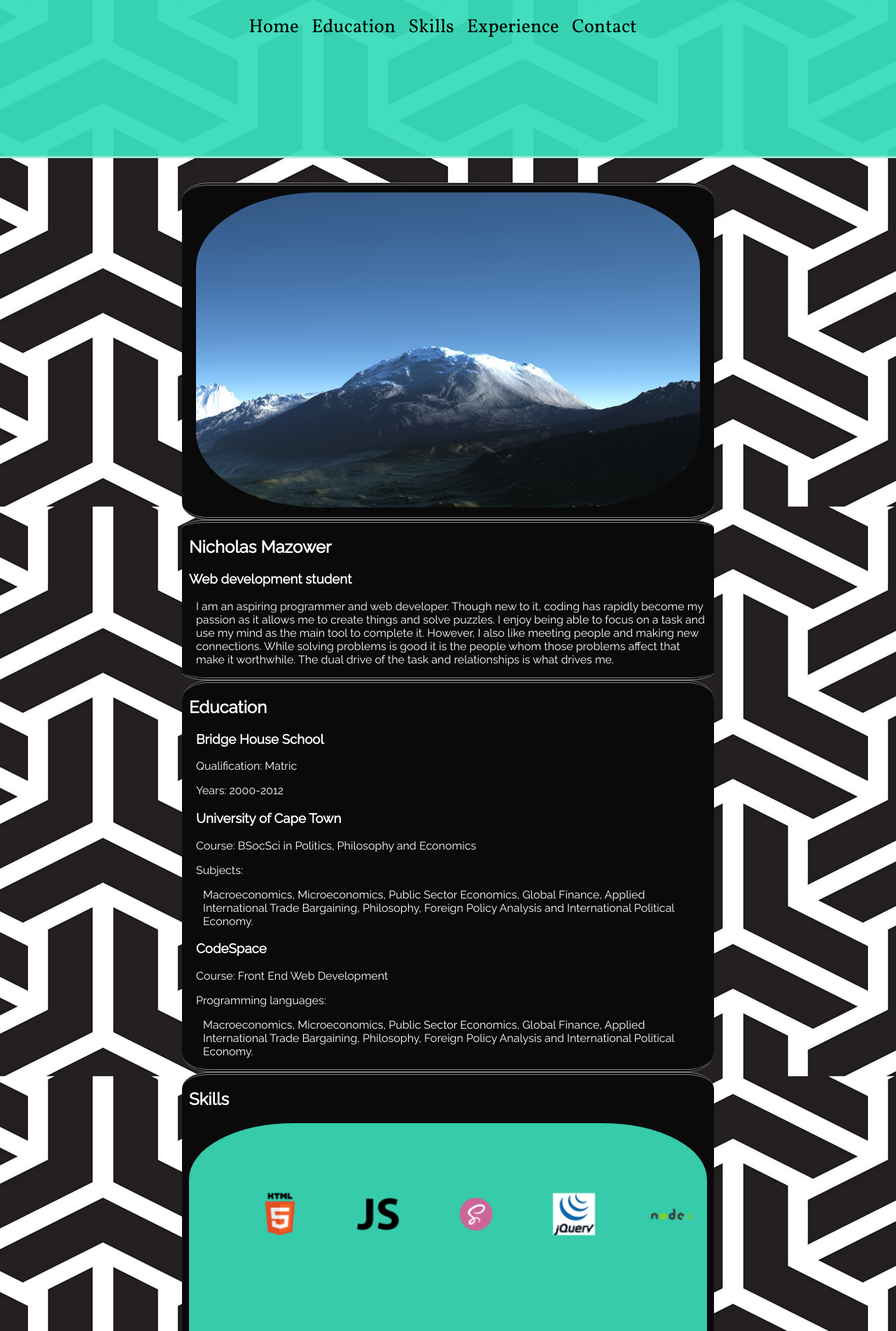
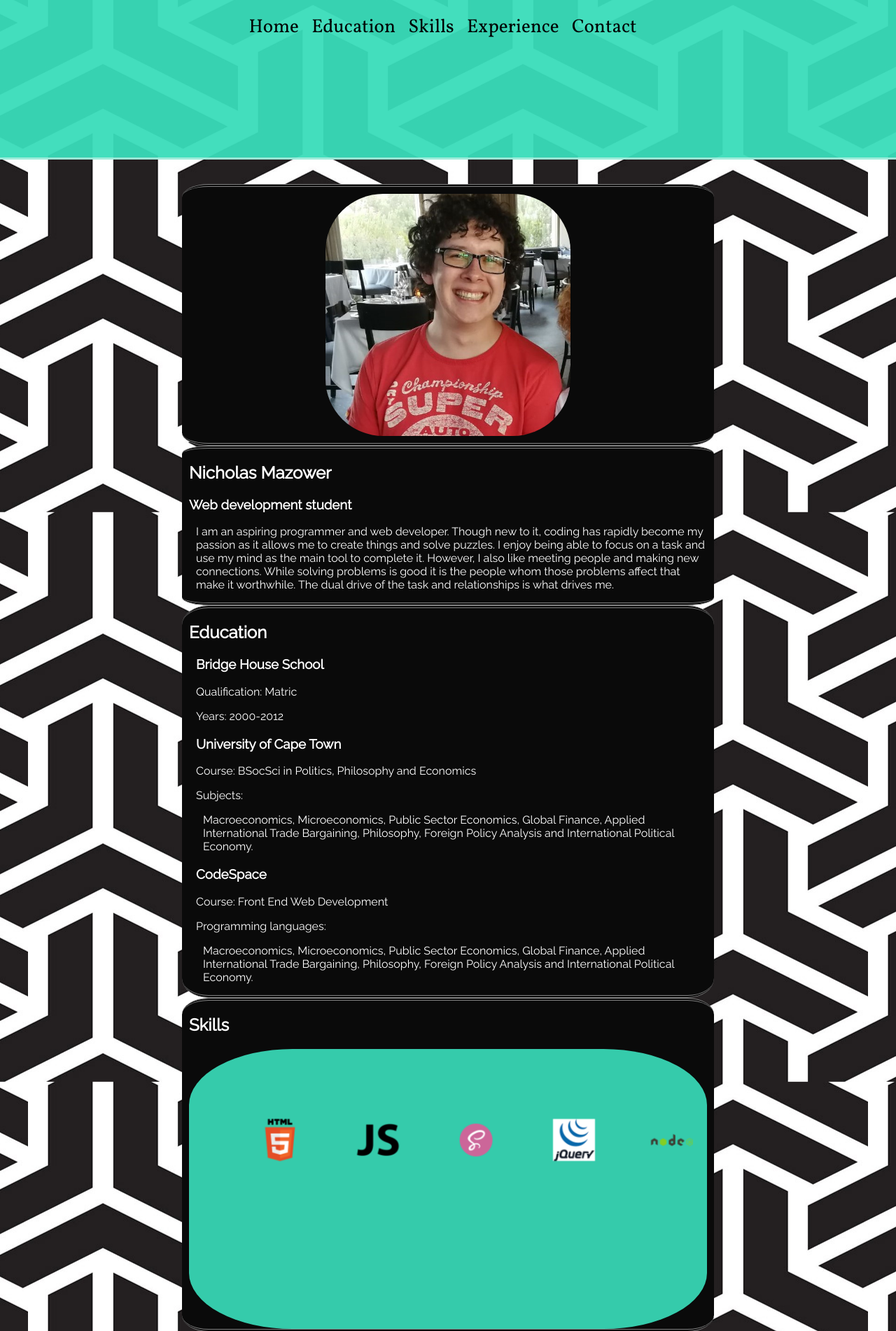
Before and after one commit to PaintingCaves/cv-website, a web app: file index.html in a window 1280 px wide. Shown: the top 1902 px of the page at 70% size. Run offline with its HTML, style and script files only (its server is not run), Linux system fonts and the light colour scheme.

Commit message:
Submission commit

```diff
--- a/assets/css/styles.css
+++ b/assets/css/styles.css
@@ -38,10 +38,21 @@ body:not(.owl-carousel) {
   }
 }
 .image{
-  max-width: 100%;
+  max-width: 50%;
   height: auto;
   padding: 10px;
   border-radius: 25%;
+  margin-left: auto;
+  margin-right: auto;
+  display: block;
+}
+.contactListLink{
+  text-decoration: none;
+  color:gold;
+}
+.contact-list{
+  list-style-type:none;
+
 }
 .content{
   background-color: rgb(10, 10, 10);
--- a/index.html
+++ b/index.html
@@ -25,7 +25,7 @@
       </div>
 
       <article class="" id="bodyArea ">
-        <section class="content"><img class="image" src="assets/images/wider.jpg" alt=""></section>
+        <section class="content"><img class="image" src="assets/images/nicholas.jpg" alt=""></section>
         <section class="content" id="homeContent">
           <h2>Nicholas Mazower</h2>
           <h3>Web development student</h3>
@@ -71,12 +71,23 @@
           <h2>Experience</h2>
           <section class="bumpIn">
           <h3>Delivery xTreme</h3>
-          <p class="bumpIn">Worked as a shift manager from January to December 2012. Responsibilities included assigning and dispatching delivery drivers. Paying out drivers and doing a cash-up and Managing a team of phone operators.</p>
+          <p class="bumpIn">Worked as a shift manager from January to December 2012. Responsibilities included assigning and dispatching delivery drivers. Paying out drivers and doing cash-up and Managing a team of phone operators.</p>
+          </section>
+          <section class="bumpIn">
+          <h3>Snowshoe Mountain</h3>
+          <p class="bumpIn">Worked as an on-mountain sales agent from November 2015 to February 2016 at the resort in West Virginia, USA. Responsibilities included selling ski passes and other packages to guests. Acting as first point of call for guest queries. Taking in money and performing cash-up.</p>
+          </section>
         </section>
-        <section class="bumpIn">
-          <h3>Snowshoe Mountain</h3>
-          <p class="bumpIn">Worked as an on-mountain sales agent from November 2015 to February 2016 at the resort in West Virginia, USA. Responsibilities included selling ski passes and other packages to guests. Acting as first point of call for guest queries. Taking in money and performing a cash-up.</p>
-        </section>
+        <section class="content" id="contactContent">
+          <h2>Contact</h2>
+          <section class="bumpIn">
+            <ul class="contact-list">
+              <li class="navListItem" ><a class="contactListLink" target="_top" href="mailto:nicholasmazower@gmail.com">Email</a></li>
+              <li class="navListItem"><a class="contactListLink" target="_blank" href="https://www.linkedin.com/in/nicholas-mazower-920378149/">LinkedIn</a></li>
+              <li class="navListItem"><a class="contactListLink" target="_blank" href="https://github.com/PaintingCaves/">Github</a></li>
+            </ul>
+          </section>
+
         </section>
       </article>
       <div class="" id="paddingRight">
```
Also changed, not shown: assets/images/Nicholas.webp (deleted), assets/images/nicholas.jpg (added), assets/images/wider.jpg (deleted).
